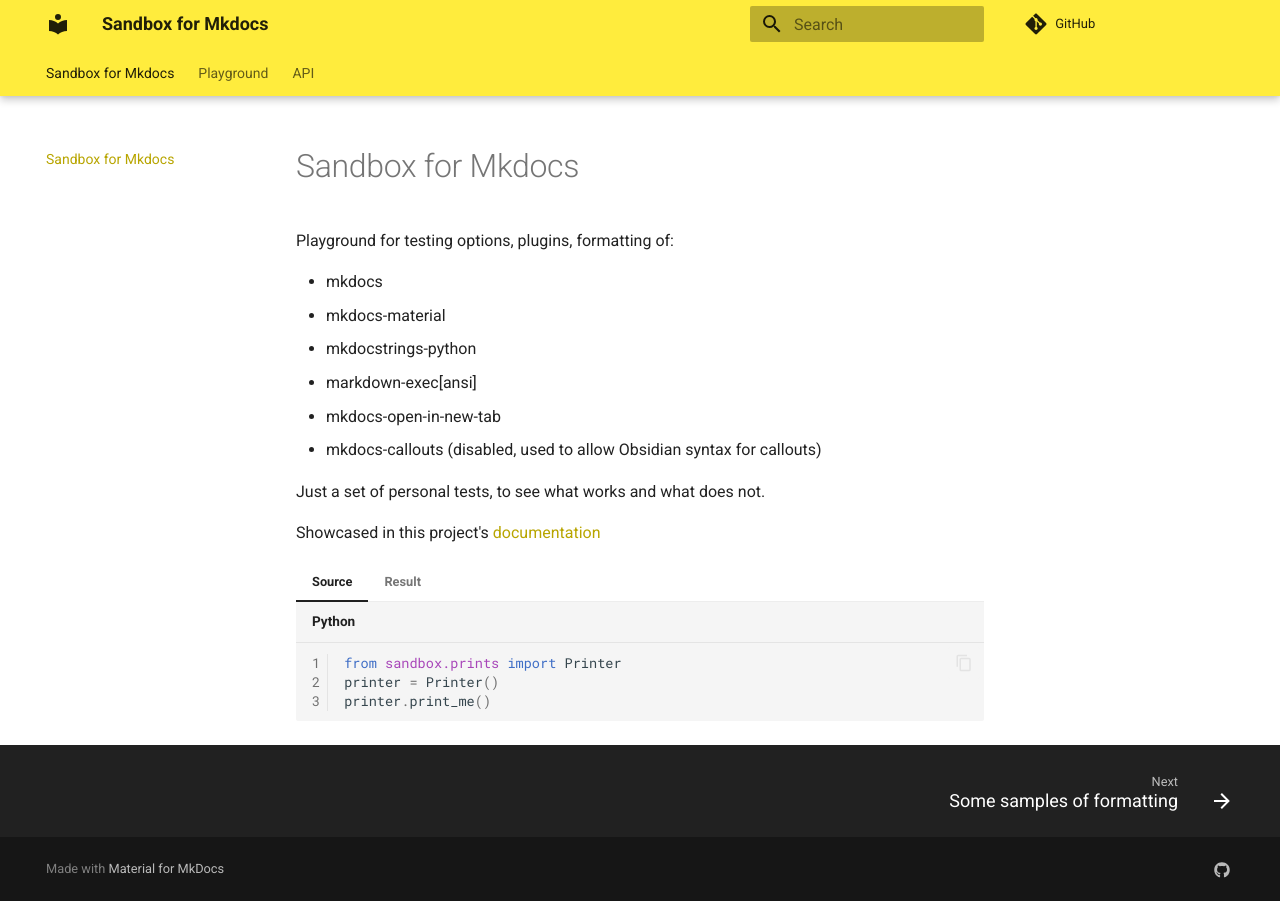
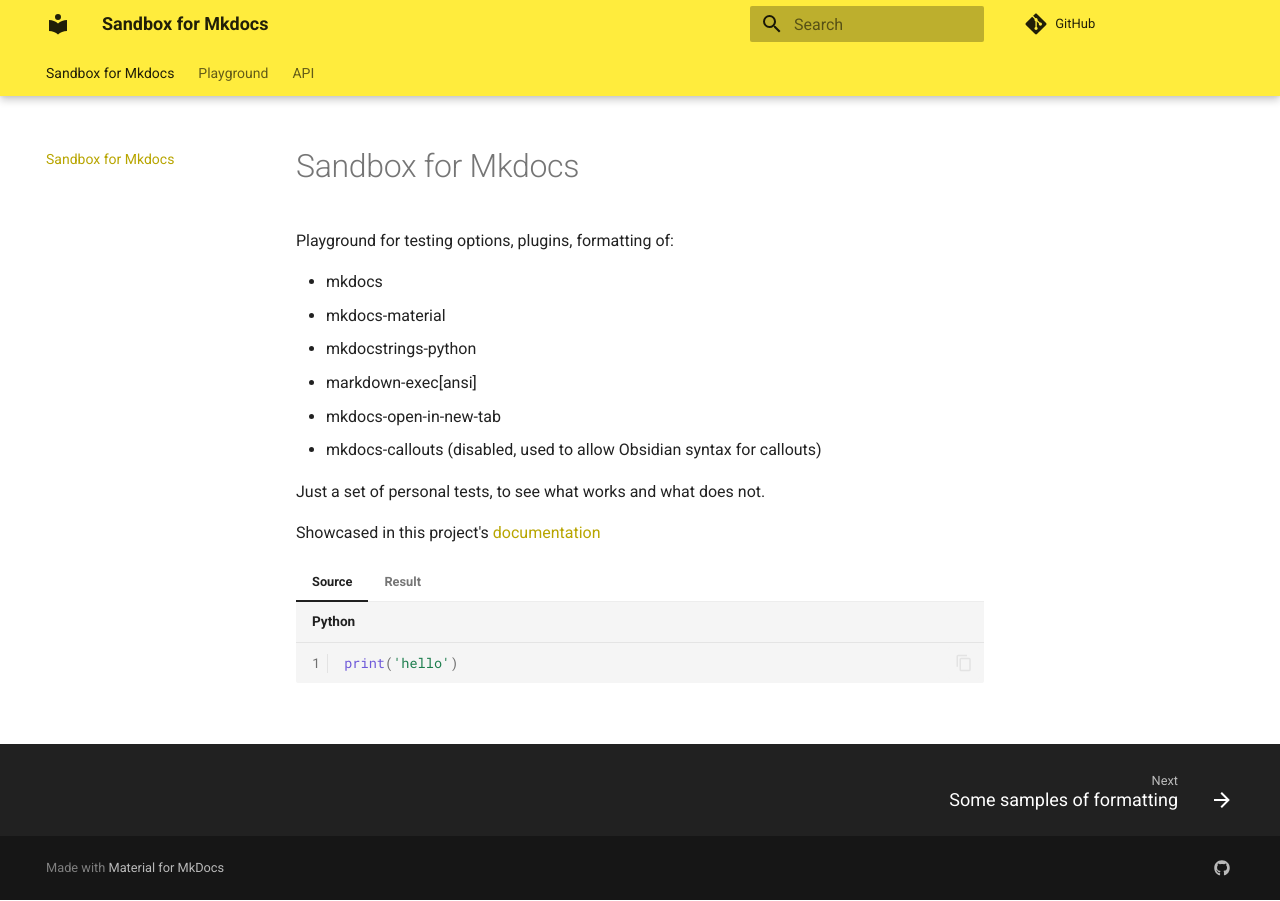
Before and after one commit to lennon-c/SandBox_Mkdocs, an MkDocs documentation site: the page built from docs/README.md, in a window 1280 px wide. Built offline with MkDocs 1.6.1 and Material for MkDocs 9.7.7, drawn with Linux system fonts in a browser that asks for light colours; comment, search, counter and statistics services are not loaded.

Commit message:
Check Readme exec

````diff
--- a/docs/README.md
+++ b/docs/README.md
@@ -13,7 +13,5 @@
 
 
 ```python exec="true" source="tabbed-left" result="pycon"
-from sandbox.prints import Printer
-printer = Printer()
-printer.print_me()
+print('hello')
 ```
````
